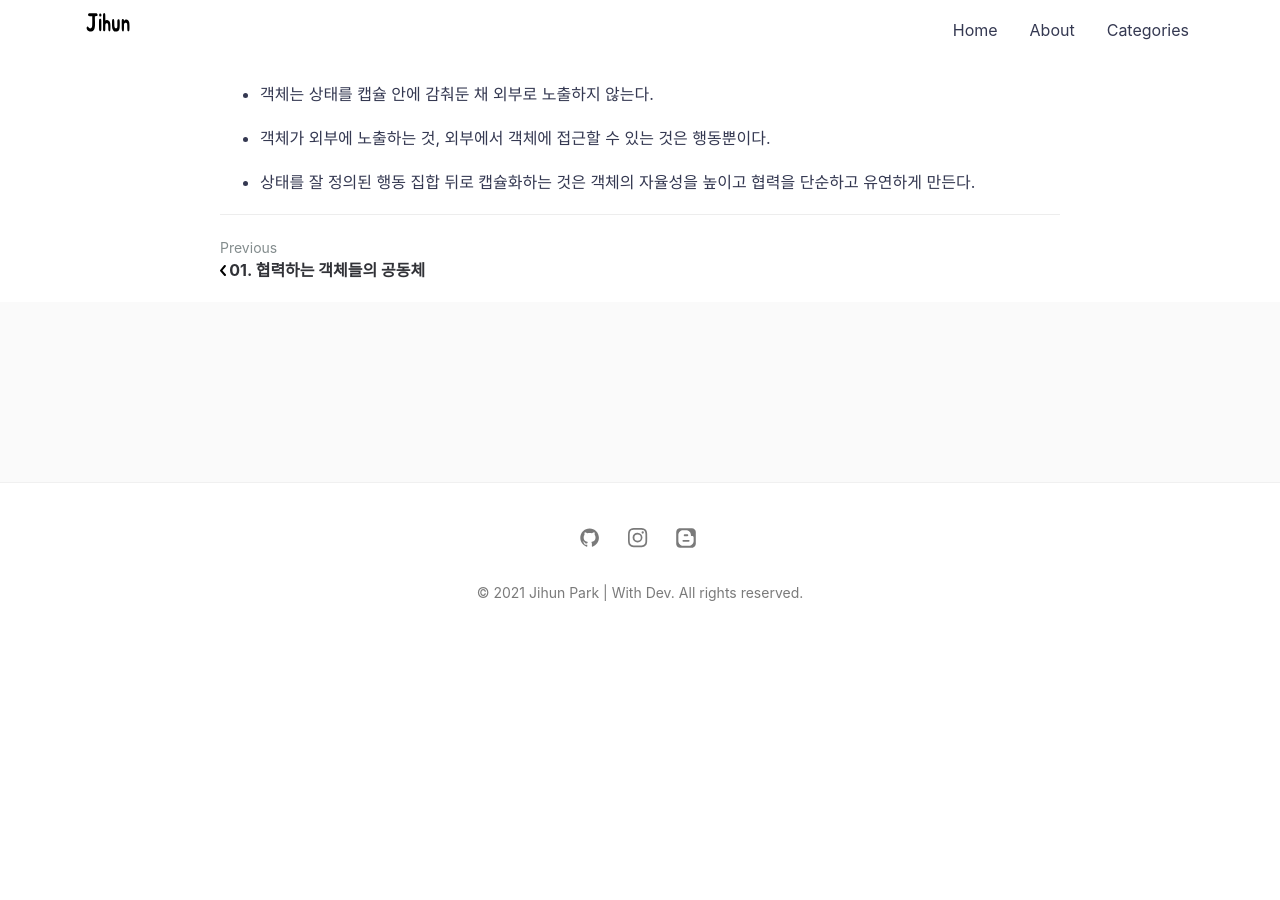
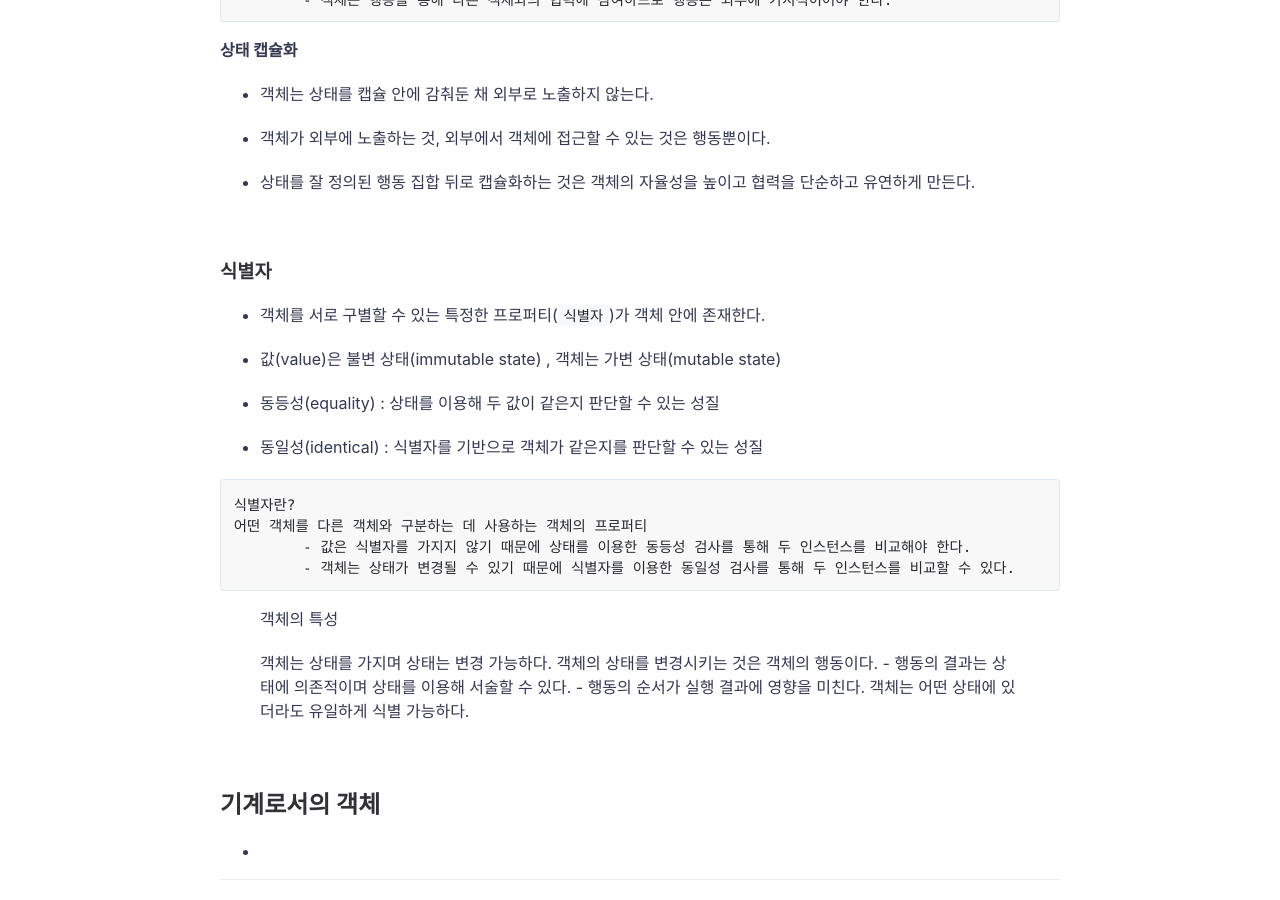
Before and after one commit to jihunparkme/jihunparkme.github.io, a Jekyll site: the page built from _posts/2021-01-26-TheEOO-이상한-나라의-객체.md, in a window 1280 px wide and 900 px high, scrolled down 2690 px. Built offline with Jekyll 4.4.1, drawn with Linux system fonts in a browser that asks for light colours; comment, search, counter and statistics services are not loaded; before the commit the page ends 3338 px from its top, so only the background shows below that.

Commit message:
add contents

````diff
--- a/_posts/2021-01-26-TheEOO-이상한-나라의-객체.md
+++ b/_posts/2021-01-26-TheEOO-이상한-나라의-객체.md
@@ -110,3 +110,36 @@ featured-img: TheEOO
 - 객체가 외부에 노출하는 것, 외부에서 객체에 접근할 수 있는 것은 행동뿐이다.
 
 - 상태를 잘 정의된 행동 집합 뒤로 캡슐화하는 것은 객체의 자율성을 높이고 협력을 단순하고 유연하게 만든다.
+
+<br>
+
+### 식별자
+
+- 객체를 서로 구별할 수 있는 특정한 프로퍼티(`식별자`)가 객체 안에 존재한다.
+
+- 값(value)은 불변 상태(immutable state) , 객체는 가변 상태(mutable state)
+
+- 동등성(equality) : 상태를 이용해 두 값이 같은지 판단할 수 있는 성질
+
+- 동일성(identical) : 식별자를 기반으로 객체가 같은지를 판단할 수 있는 성질
+
+```
+식별자란?
+어떤 객체를 다른 객체와 구분하는 데 사용하는 객체의 프로퍼티
+	- 값은 식별자를 가지지 않기 때문에 상태를 이용한 동등성 검사를 통해 두 인스턴스를 비교해야 한다.
+	- 객체는 상태가 변경될 수 있기 때문에 식별자를 이용한 동일성 검사를 통해 두 인스턴스를 비교할 수 있다.
+```
+
+> 객체의 특성
+>
+> 객체는 상태를 가지며 상태는 변경 가능하다.
+> 객체의 상태를 변경시키는 것은 객체의 행동이다.
+> 	- 행동의 결과는 상태에 의존적이며 상태를 이용해 서술할 수 있다.
+> 	- 행동의 순서가 실행 결과에 영향을 미친다.
+> 객체는 어떤 상태에 있더라도 유일하게 식별 가능하다.
+
+<br>
+
+## 기계로서의 객체
+
+-
````
